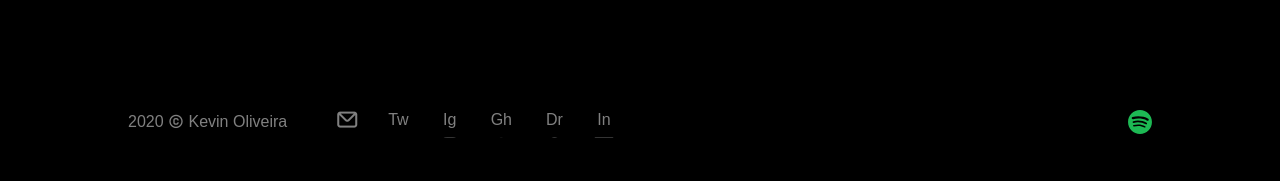
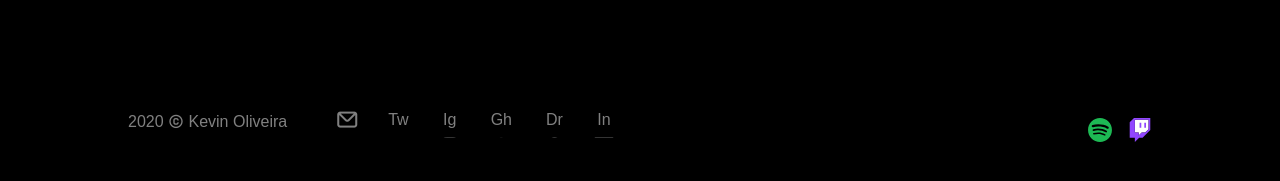
Before and after one commit to kvnol/kevinoliveira.com.br, a Jekyll site: the page built from index.html, in a window 1280 px wide. Shown: the part 706-887 px from the top of the page. Built offline with Jekyll 4.4.1, drawn with Linux system fonts in a browser that asks for light colours; some web fonts are replaced.

```diff
--- a/_includes/footer.html
+++ b/_includes/footer.html
@@ -28,7 +28,7 @@
     </a>
   </nav>
 
-  <div class="footer-playing" data-spotify="wrapper">
+  <div class="footer-apis" data-spotify="wrapper">
     <a
       href="https://open.spotify.com/user/kdw9tuj2frq23gb4ttlkh4zpa"
       data-spotify="link"
@@ -51,5 +51,39 @@
         <span data-spotify="artist"></span>
       </p>
     </a>
+
+    <a href="https://twitch.tv/kvnol" target="_blank">
+      <svg
+        xmlns="http://www.w3.org/2000/svg"
+        version="1.1"
+        width="24"
+        height="24"
+        x="0"
+        y="0"
+        viewBox="0 0 2400 2800"
+        xml:space="preserve"
+      >
+        <style>
+          .st1 {
+            fill: #9146ff;
+          }
+        </style>
+        <path
+          fill="#fff"
+          d="M2200 1300l-400 400h-400l-350 350v-350H600V200h1600z"
+        />
+        <g id="Layer_1-2">
+          <path
+            class="st1"
+            d="M500 0L0 500v1800h600v500l500-500h400l900-900V0H500zm1700 1300l-400 400h-400l-350 350v-350H600V200h1600v1100z"
+          />
+          <path
+            class="st1"
+            d="M1700 550h200v600h-200zM1150 550h200v600h-200z"
+          />
+        </g>
+        <script />
+      </svg>
+    </a>
   </div>
 </footer>
--- a/src/scss/layouts/_footer.scss
+++ b/src/scss/layouts/_footer.scss
@@ -95,13 +95,22 @@
     }
   }
 
-  &-playing {
+  &-apis {
+    display: flex;
     padding: rem(4px) 0;
 
     a {
       display: flex;
       align-items: center;
-      color: #1db954;
+
+      &:not(:last-child) {
+        margin-bottom: rem(8px);
+
+        @media (min-width: $tablet) {
+          margin-bottom: 0;
+          margin-right: rem(16px);
+        }
+      }
     }
 
     svg {
```
